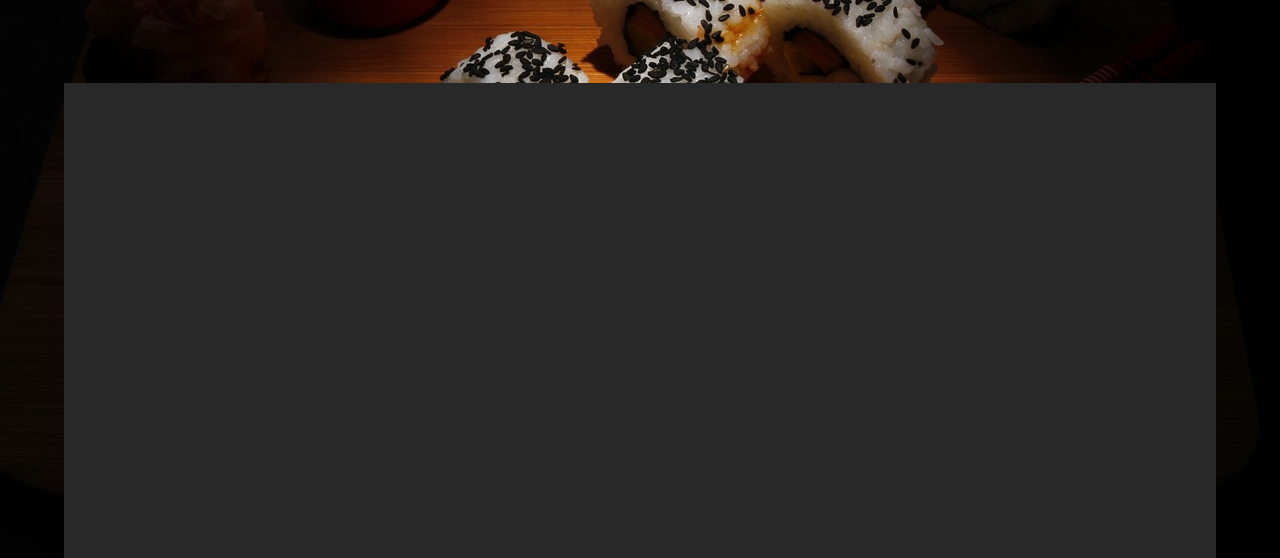
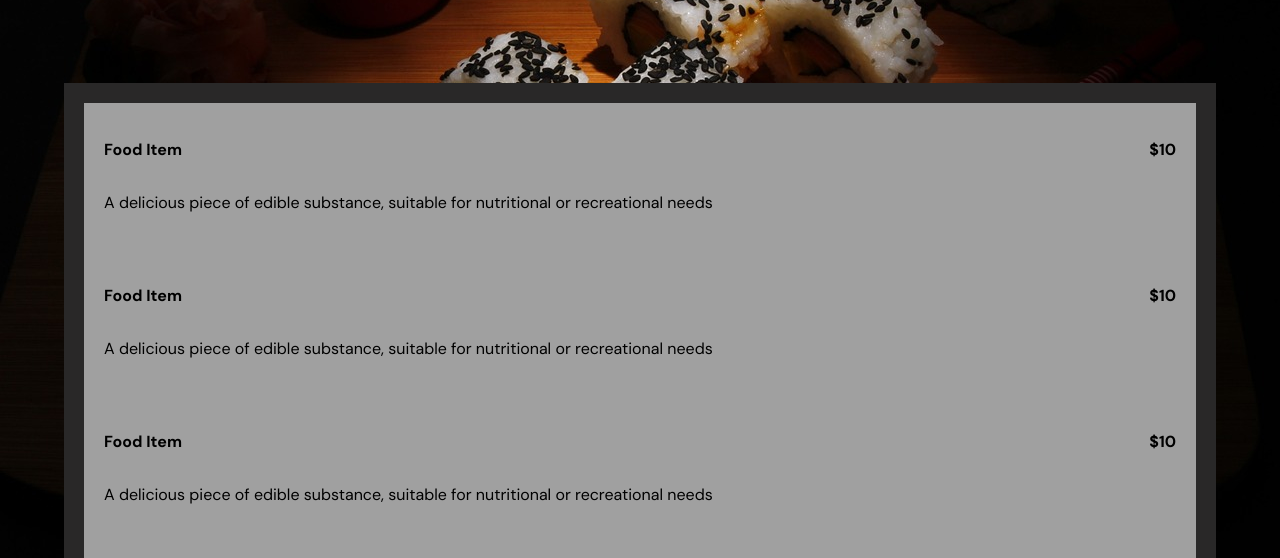
Before and after one commit to DR7262/restaurant-page, a website built with webpack: page dist/index.html in a window 1280 px wide. Shown: the part 237-795 px from the top of the page. Built offline with nearby package versions, Linux system fonts and the light colour scheme.

Commit message:
Filled out menu with placeholder items and basic styles

```diff
--- a/src/menu.js
+++ b/src/menu.js
@@ -1,9 +1,39 @@
 import {createDOMElement} from "./domFunctions.js";
+
+function createMenuItem(name, description, price) {
+    const item = createDOMElement('div', 'menuItem');
+
+    const itemHeader = createDOMElement('div', 'menuItemHeader');
+    const mealName = createDOMElement('p', 'mealName');
+    mealName.innerHTML = name;
+    const mealPrice = createDOMElement('p', 'mealPrice');
+    mealPrice.innerHTML = price;
+
+    const itemBody = createDOMElement('div', 'menuItemBody');
+    const mealDescription = createDOMElement('p', 'mealDescription')
+    mealDescription.innerHTML = description;
+
+    itemHeader.appendChild(mealName);
+    itemHeader.appendChild(mealPrice);
+    itemBody.appendChild(mealDescription);
+
+    item.appendChild(itemHeader);
+    item.appendChild(itemBody);
+
+    return item;
+};
 
 const menuTitle = createDOMElement('div', 'menuTitle');
 menuTitle.textContent = 'Menu';
 
 const menuContainer = createDOMElement('div', 'menu');
+menuContainer.appendChild(createMenuItem('Food Item', 'A delicious piece of edible substance, suitable for nutritional or recreational needs', '$10'));
+menuContainer.appendChild(createMenuItem('Food Item', 'A delicious piece of edible substance, suitable for nutritional or recreational needs', '$10'));
+menuContainer.appendChild(createMenuItem('Food Item', 'A delicious piece of edible substance, suitable for nutritional or recreational needs', '$10'));
+menuContainer.appendChild(createMenuItem('Food Item', 'A delicious piece of edible substance, suitable for nutritional or recreational needs', '$10'));
+menuContainer.appendChild(createMenuItem('Food Item', 'A delicious piece of edible substance, suitable for nutritional or recreational needs', '$10'));
+menuContainer.appendChild(createMenuItem('Food Item', 'A delicious piece of edible substance, suitable for nutritional or recreational needs', '$10'));
+
 
 const menu = [menuTitle, menuContainer]
 
--- a/src/style.css
+++ b/src/style.css
@@ -92,8 +92,25 @@ nav:hover {
 .menu {
     background-color: rgb(41, 40, 40);
     width: 90vw;
-    height: 100vh;
+    height: min-content;
     margin: 0 auto;
+    padding: 20px;
+    margin-bottom: 50px;
+}
+
+.menuItem {
+    width: 100%;
+    background-color: rgb(160, 160, 160);
+    margin: 0 auto;
+    display: flex;
+    flex-direction: column;
+    padding: 20px;
+}
+
+.menuItemHeader {
+    display: flex;
+    justify-content: space-between;
+    font-weight: bold;
 }
 
 .contact {
```
Also changed, not shown: dist/main.js.
